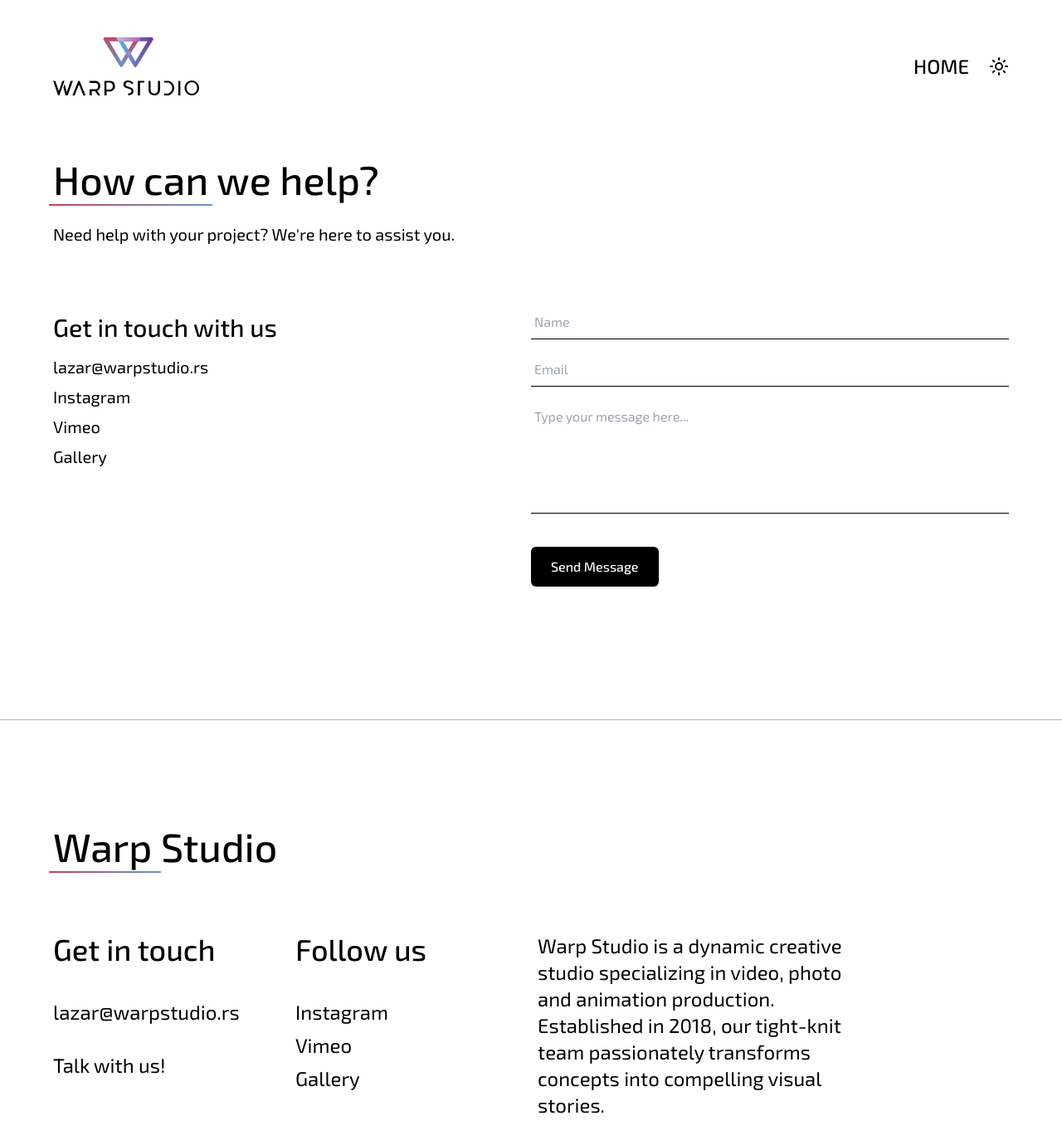
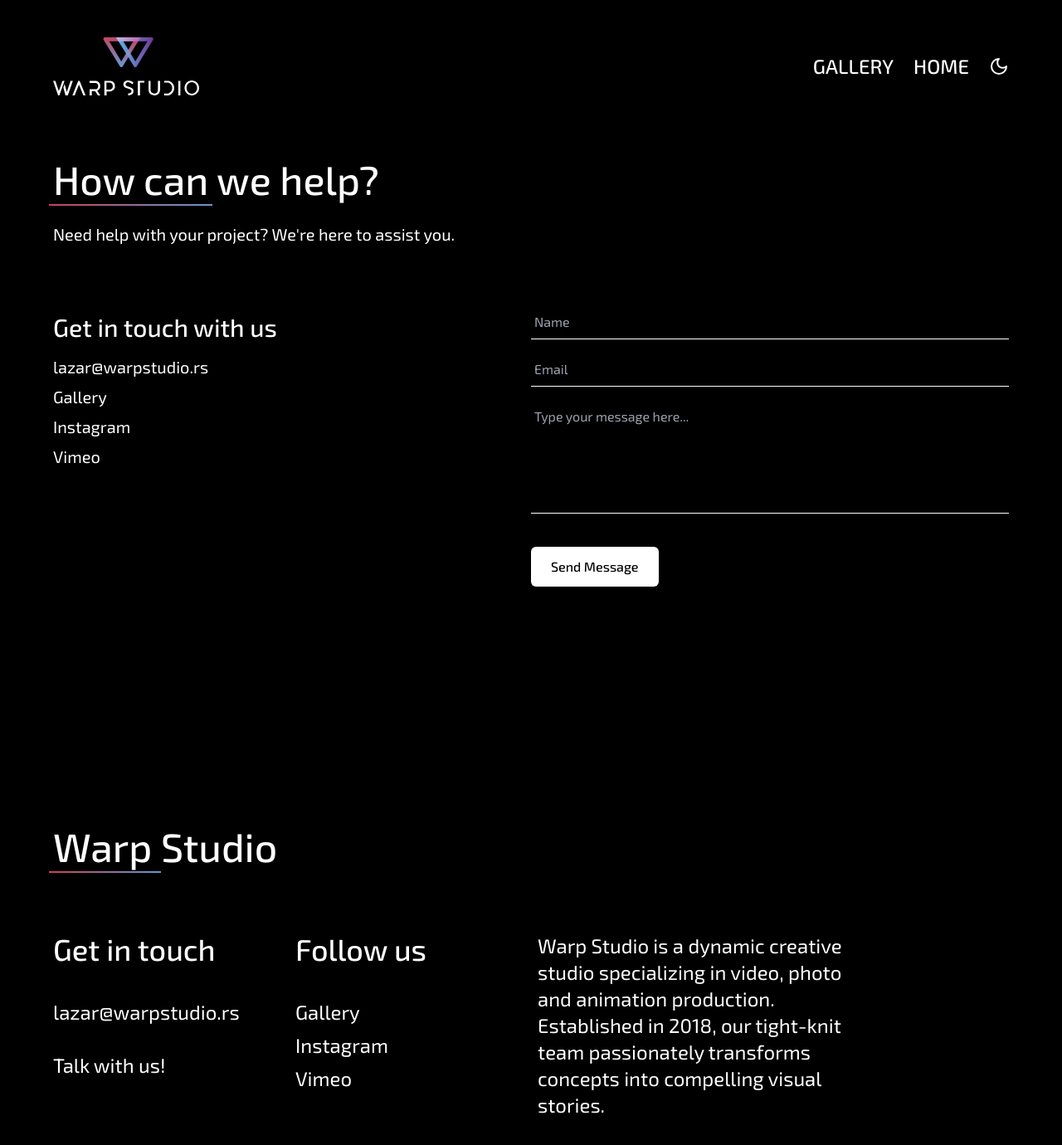
Before and after one commit to igoricaa/warpstudio, a Next.js app: page /contact in a window 1280 px wide. Shown: the top 1380 px of the page at 83% size. Built offline with nearby package versions, Linux system fonts and the light colour scheme; no server answers.

Commit message:
dark default, gallery header

```diff
--- a/app/(frontend)/contact/page.tsx
+++ b/app/(frontend)/contact/page.tsx
@@ -26,6 +26,13 @@ const Contact = async () => {
         <div className='mt-1 sm:mt-2'>
           <div className='flex flex-col gap-1 sm:gap-2'>
             <a
+              href='https://warpstudio.passgallery.com/client'
+              target='_blank'
+              className='text-base lg:text-xl underline-link'
+            >
+              Gallery
+            </a>
+            <a
               href='https://www.instagram.com/warp.studio/'
               target='_blank'
               className='text-base lg:text-xl underline-link'
@@ -39,13 +46,6 @@ const Contact = async () => {
             >
               Vimeo
             </a>
-            <a
-              href='https://warpstudio.passgallery.com/client'
-              target='_blank'
-              className='text-base lg:text-xl underline-link'
-            >
-              Gallery
-            </a>
           </div>
         </div>
       </div>
--- a/app/(frontend)/layout.tsx
+++ b/app/(frontend)/layout.tsx
@@ -27,7 +27,7 @@ export default function RootLayout({
     <html lang='en' suppressHydrationWarning>
       <body className={`${exo2.variable} antialiased`}>
         <ThemeProvider
-          defaultTheme='light'
+          defaultTheme='dark'
           attribute='class'
           disableTransitionOnChange
         >
--- a/components/footer.tsx
+++ b/components/footer.tsx
@@ -27,6 +27,13 @@ const Footer = () => {
         </h2>
         <div className='flex flex-col gap-1 sm:gap-2'>
           <a
+            href='https://warpstudio.passgallery.com/client'
+            target='_blank'
+            className='text-lg lg:text-2xl underline-link'
+          >
+            Gallery
+          </a>
+          <a
             href='https://www.instagram.com/warp.studio/'
             target='_blank'
             className='text-lg lg:text-2xl underline-link'
@@ -39,13 +46,6 @@ const Footer = () => {
             className='text-lg lg:text-2xl underline-link'
           >
             Vimeo
-          </a>
-          <a
-            href='https://warpstudio.passgallery.com/client'
-            target='_blank'
-            className='text-lg lg:text-2xl underline-link'
-          >
-            Gallery
           </a>
         </div>
       </div>
--- a/components/header.tsx
+++ b/components/header.tsx
@@ -13,6 +13,13 @@ const Header = () => {
       </div>
 
       <div className='flex items-center gap-4 sm:gap-6 text-foreground font-medium text-lg sm:text-2xl'>
+        <a
+          href='https://warpstudio.passgallery.com/client'
+          target='_blank'
+          className='uppercase underline-link'
+        >
+          Gallery
+        </a>
         <MenuItem />
         <ThemeSwitcher />
       </div>
```
